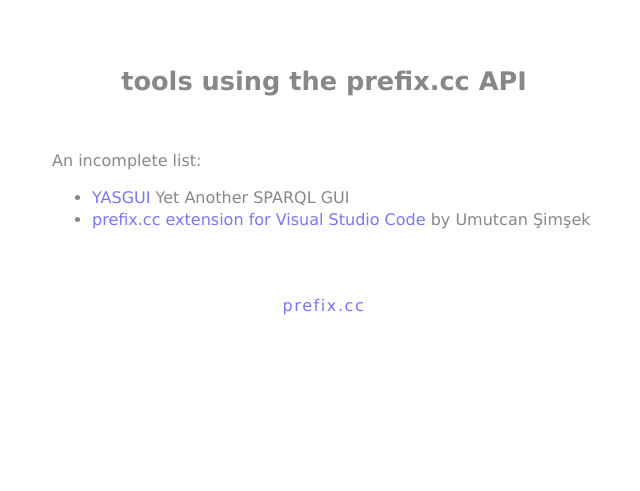
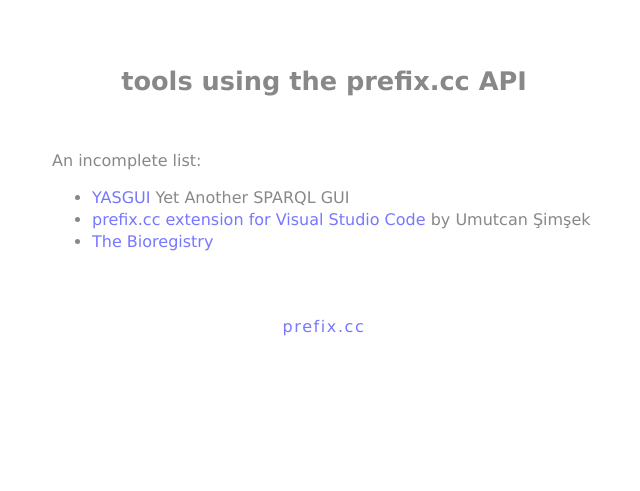
Before and after one commit to cygri/prefix.cc, a PHP site: template templates/page-users.php in a window 1280 px wide. Shown: the top 491 px of the page, without its empty margins (316-956 px from the left). Run offline with PHP 8.4, Linux system fonts and the light colour scheme; the template is opened without the code that fills it, so the values that code supplies are empty; a stand-in replaces the project's code that opens the database connection.

Commit message:
Add the Bioregistry to list of tools

```diff
--- a/templates/page-users.php
+++ b/templates/page-users.php
@@ -4,5 +4,6 @@
     <ul>
       <li><a href="https://github.com/TriplyDB/Yasgui">YASGUI</a> Yet Another SPARQL GUI</li>
       <li><a href="https://marketplace.visualstudio.com/items?itemName=umutsims.prefix-cc">prefix.cc extension for Visual Studio Code</a> by Umutcan Şimşek</li>
+      <li><a href="https://github.com/biopragmatics/bioregistry">The Bioregistry</a></li>
     </ul>
   </div>
```
